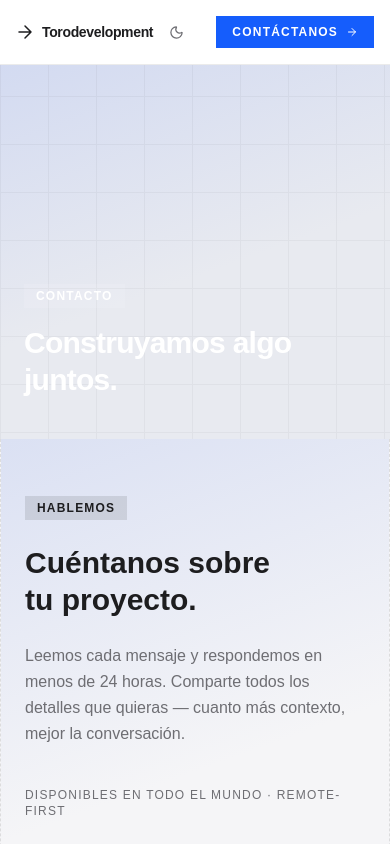
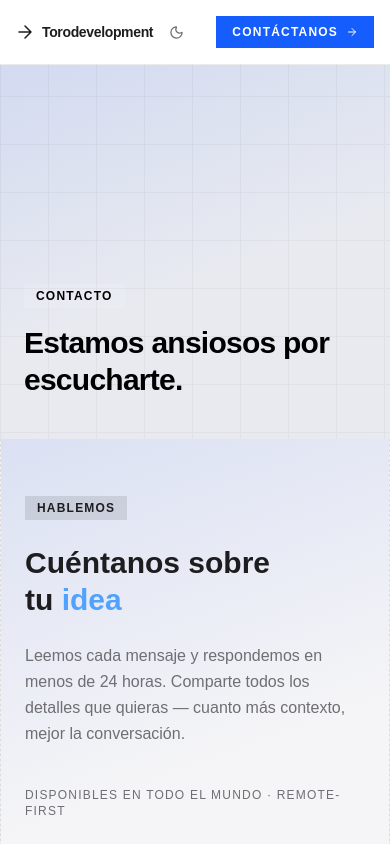
Before and after one commit to Torodevconsulting/torodevelopment-website-react, a React (Vite) app: page /contact in a window 390 px wide. Shown: the top 844 px of the page. Built offline with nearby package versions, Linux system fonts and the light colour scheme; no server answers.

Commit message:
add: implement CyclingWord component for dynamic word display in Contact and Home pages

```diff
--- /dev/null
+++ b/src/components/CyclingWord.tsx
@@ -0,0 +1,37 @@
+import { useEffect, useState } from 'react'
+import { motion, AnimatePresence } from 'motion/react'
+
+interface CyclingWordProps {
+  words: string[]
+}
+
+export default function CyclingWord({ words }: CyclingWordProps) {
+  const [index, setIndex] = useState(0)
+
+  useEffect(() => {
+    const id = setInterval(() => {
+      setIndex(i => (i + 1) % words.length)
+    }, 4400)
+    return () => clearInterval(id)
+  }, [words])
+
+  return (
+    <span
+      className="relative inline-block overflow-hidden align-bottom cursor-pointer select-none"
+      style={{ minWidth: `${Math.max(...words.map(w => w.length))}ch` }}
+    >
+      <AnimatePresence mode="wait">
+        <motion.span
+          key={words[index]}
+          className="inline-block text-blue-400"
+          initial={{ y: '100%', opacity: 0.4 }}
+          animate={{ y: '0%', opacity: 1 }}
+          exit={{ y: '-100%', opacity: 0.4 }}
+          transition={{ duration: 0.6, ease: 'easeInOut' }}
+        >
+          {words[index]}
+        </motion.span>
+      </AnimatePresence>
+    </span>
+  )
+}
--- a/src/pages/Contact.tsx
+++ b/src/pages/Contact.tsx
@@ -8,6 +8,9 @@ import { submitLead } from '@/lib/submitLead'
 import { Turnstile } from '@marsidev/react-turnstile'
 import SEO from '@/components/SEO'
 import { PHONE_PREFIXES } from '@/lib/phonePrefixes'
+import CyclingWord from '@/components/CyclingWord'
+
+const CONTACT_WORDS = ['proyecto', 'idea', 'plan', 'visión', 'negocio']
 
 
 const fadeUp = {
@@ -140,7 +143,7 @@ export default function Contact() {
             initial={{ opacity: 0, y: 16 }}
             animate={{ opacity: 1, y: 0 }}
             transition={{ duration: 0.5, delay: 0.5, ease: 'easeOut' }}
-            className="mb-4 inline-block bg-white/10 dark:bg-black/40 px-3 py-1 text-xs font-bold uppercase tracking-widest text-white dark:text-white"
+            className="mb-4 inline-block bg-white/10 dark:bg-black/40 px-3 py-1 text-xs font-bold uppercase tracking-widest text-black dark:text-white"
           >
             Contacto
           </motion.span>
@@ -148,9 +151,9 @@ export default function Contact() {
             initial={{ opacity: 0, y: 20 }}
             animate={{ opacity: 1, y: 0 }}
             transition={{ duration: 0.6, delay: 0.65, ease: 'easeOut' }}
-            className="text-3xl sm:text-4xl lg:text-5xl font-bold leading-tight tracking-tight text-white"
+            className="text-3xl sm:text-4xl lg:text-5xl font-bold leading-tight tracking-tight text-black dark:text-white"
           >
-            Construyamos algo<br className="hidden sm:block" /> juntos.
+           Estamos ansiosos por <br className="hidden sm:block" />escucharte.
           </motion.h1>
         </div>
       </section>
@@ -179,7 +182,7 @@ export default function Contact() {
                   viewport={{ once: true }} custom={1}
                   className="mb-6 text-3xl lg:text-4xl font-bold leading-tight text-[#1d1d1f] dark:text-white"
                 >
-                  Cuéntanos sobre<br />tu proyecto.
+                  Cuéntanos sobre<br />tu <CyclingWord words={CONTACT_WORDS} />
                 </motion.h2>
                 <motion.p
                   variants={fadeUp} initial="hidden" whileInView="visible"
--- a/src/pages/Home.tsx
+++ b/src/pages/Home.tsx
@@ -1,5 +1,5 @@
-import { useEffect, useRef, useState } from 'react'
-import { motion, AnimatePresence, useInView } from 'motion/react'
+import { useEffect, useRef } from 'react'
+import { motion, useInView } from 'motion/react'
 import { useTheme } from 'next-themes'
 import { ArrowRight, Orbit } from 'lucide-react'
 import { useNavigate } from 'react-router-dom'
@@ -7,6 +7,7 @@ import Navbar from '@/components/Navbar'
 import Footer from '@/components/Footer'
 import AboutPreview from '@/components/AboutPreview'
 import SEO from '@/components/SEO'
+import CyclingWord from '@/components/CyclingWord'
 
 const fadeUp = {
   hidden: { opacity: 0, y: 32 },
@@ -18,35 +19,6 @@ const fadeUp = {
 }
 
 const CYCLING_WORDS = ['creamos', 'diseñamos', 'construimos', 'innovamos']
-
-function CyclingWord() {
-  const [index, setIndex] = useState(0)
-
-  useEffect(() => {
-    const id = setInterval(() => {
-      setIndex(i => (i + 1) % CYCLING_WORDS.length)
-    }, 4400)
-    return () => clearInterval(id)
-  }, [])
-
-  return (
-    <span className="relative inline-block overflow-hidden align-bottom cursor-pointer select-none" style={{ minWidth: '12ch' }}>
-      <AnimatePresence mode="wait">
-        <motion.span
-          key={CYCLING_WORDS[index]}
-          className="inline-block text-blue-400"
-          style={{ cursor: 'pointer', userSelect: 'none' }}
-          initial={{ y: '100%', opacity: 0.4 }}
-          animate={{ y: '0%', opacity: 1 }}
-          exit={{ y: '-100%', opacity: 0.4 }}
-          transition={{ duration: 0.6, ease: 'easeInOut' }}
-        >
-          {CYCLING_WORDS[index]}
-        </motion.span>
-      </AnimatePresence>
-    </span>
-  )
-}
 
 function AnimatedIcon({ index, animate }: { index: number; animate: boolean }) {
   const d = (delay: number) => ({
@@ -512,7 +484,7 @@ export default function Home() {
                   viewport={{ once: true }} custom={1}
                   className="mb-6 text-3xl lg:text-4xl font-bold leading-tight text-[#1d1d1f] dark:text-white"
                 >
-                  Escuchamos primero, luego <CyclingWord />
+                  Escuchamos primero, luego <CyclingWord words={CYCLING_WORDS} />
                 </motion.h2>
                 <motion.p
                   variants={fadeUp} initial="hidden" whileInView="visible"
```
